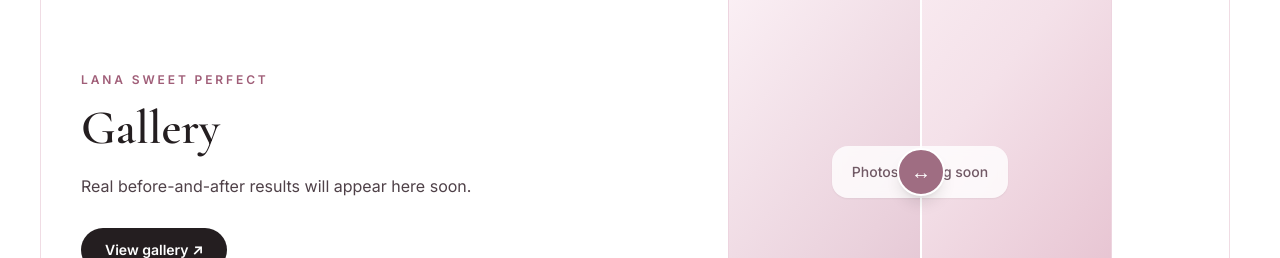
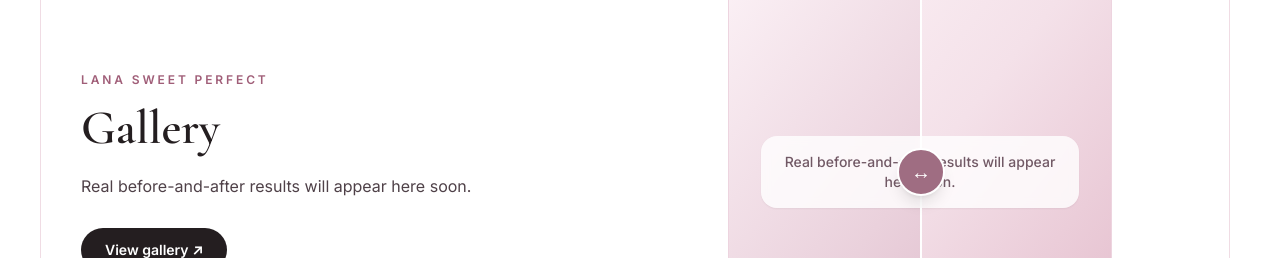
Before and after one commit to SergeyJak/Sweet-lana, a Next.js app: page /en in a window 1280 px wide. Shown: the part 2380-2638 px from the top of the page. Built offline with nearby package versions, Linux system fonts and the light colour scheme; no server answers.

Commit message:
Use localized placeholder copy on gallery teaser

```diff
--- a/src/app/[locale]/page.tsx
+++ b/src/app/[locale]/page.tsx
@@ -119,7 +119,7 @@ export default async function Home({ params }: { params: Promise<{ locale: strin
               <a href={`/${locale}/gallery`} className="mt-7 inline-flex rounded-full bg-[#241e20] px-6 py-3 text-sm font-semibold text-white hover:bg-[#7e5267]">{c.galleryLink} ↗</a>
             </div>
             <div className="mx-auto w-full max-w-sm">
-              <BeforeAfterSlider beforeLabel={locale === 'ru' ? 'До' : locale === 'lv' ? 'Pirms' : 'Before'} afterLabel={locale === 'ru' ? 'После' : locale === 'lv' ? 'Pēc' : 'After'} />
+              <BeforeAfterSlider beforeLabel={locale === 'ru' ? 'До' : locale === 'lv' ? 'Pirms' : 'Before'} afterLabel={locale === 'ru' ? 'После' : locale === 'lv' ? 'Pēc' : 'After'} emptyLabel={c.galleryText} />
             </div>
           </div>
         </section>
```
